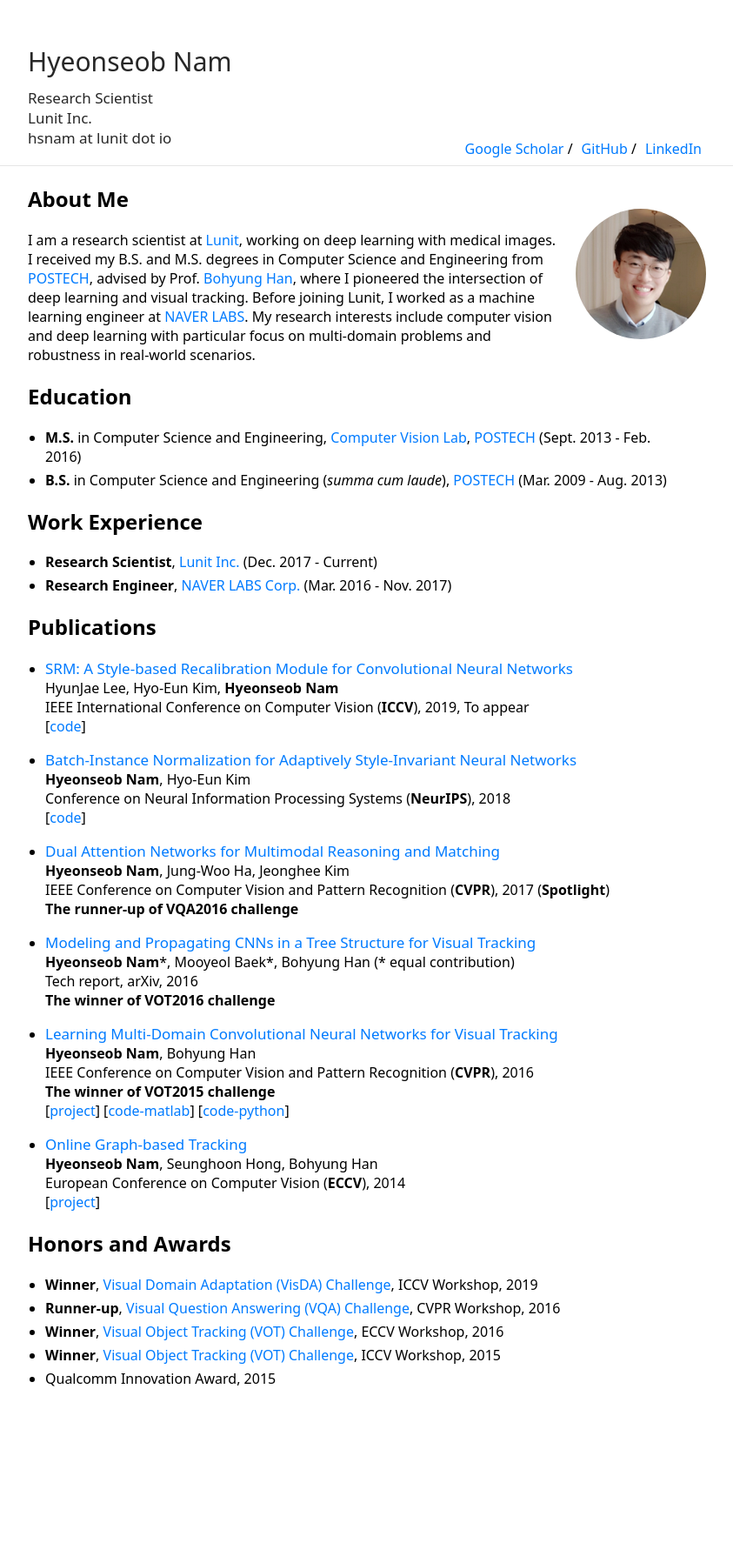
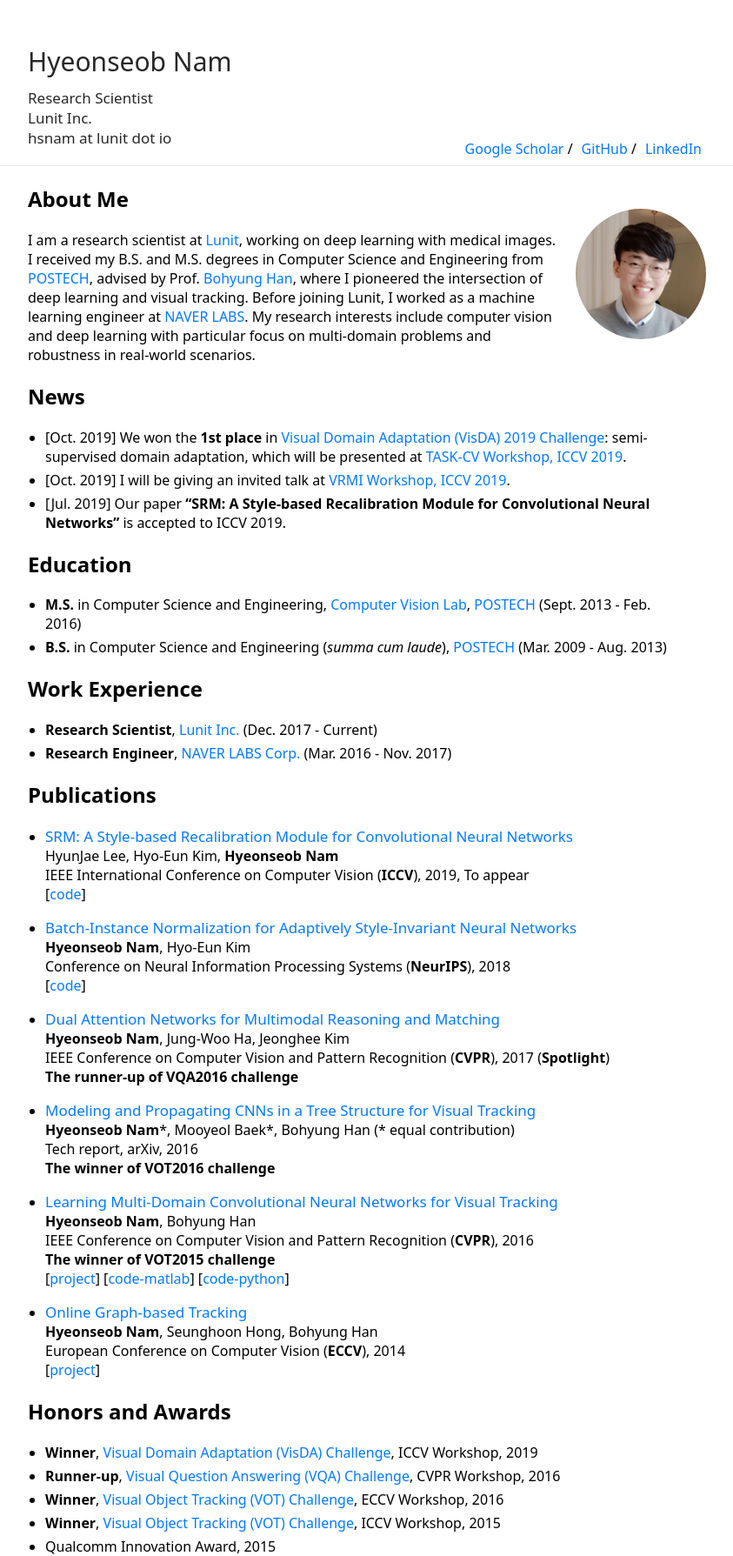
Before and after one commit to gholste/hyeonseobnam.github.io, a Jekyll site: the page built from index.md, in a window 1280 px wide. Shown: the whole page at 87% size, without its empty margins (218-1061 px from the left). Built offline with Jekyll 4.4.1, drawn with Linux system fonts in a browser that asks for light colours; before the commit the page ends 1596 px from its top, so only the background shows below that.

Commit message:
Update index.md

```diff
--- a/index.md
+++ b/index.md
@@ -11,6 +11,11 @@ I am a research scientist at [Lunit](https://lunit.io/?lang=en), working on deep
 I received my B.S. and M.S. degrees in Computer Science and Engineering from [POSTECH](http://www.postech.ac.kr/eng/), advised by Prof. [Bohyung Han](https://cv.snu.ac.kr/index.php/~bhhan/), where I pioneered the intersection of deep learning and visual tracking.
 Before joining Lunit, I worked as a machine learning engineer at [NAVER LABS](https://www.naverlabs.com/en/).
 My research interests include computer vision and deep learning with particular focus on multi-domain problems and robustness in real-world scenarios.
+
+## News
+- [Oct. 2019] We won the **1st place** in [Visual Domain Adaptation (VisDA) 2019 Challenge](http://ai.bu.edu/visda-2019/): semi-supervised domain adaptation, which will be presented at [TASK-CV Workshop, ICCV 2019](https://sites.google.com/view/task-cv2019).
+- [Oct. 2019] I will be giving an invited talk at [VRMI Workshop, ICCV 2019](https://sites.google.com/view/iccv19-vrmi).
+- [Jul. 2019] Our paper **"SRM: A Style-based Recalibration Module for Convolutional Neural Networks"** is accepted to ICCV 2019.
 
 ## Education
 
```
